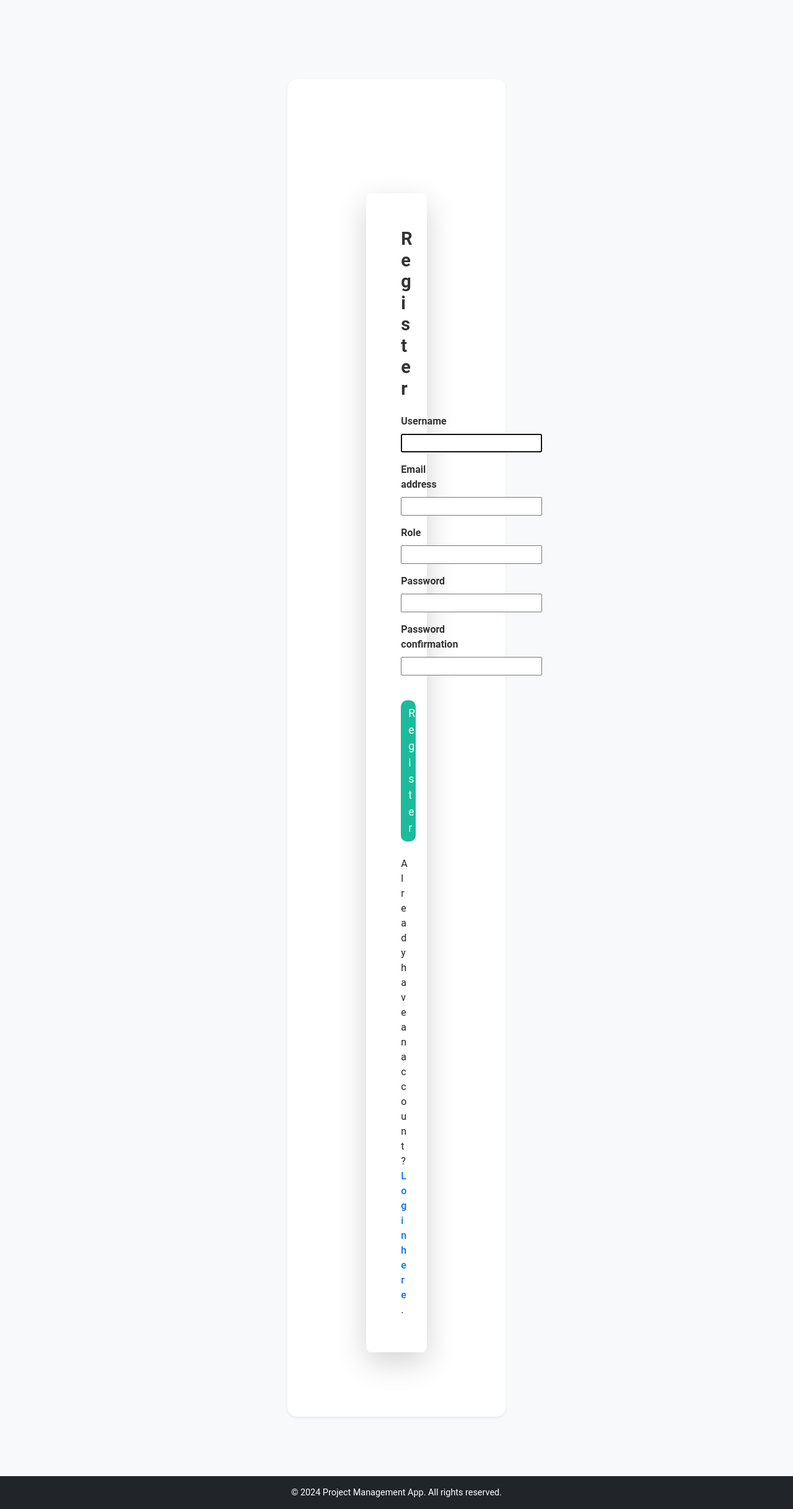
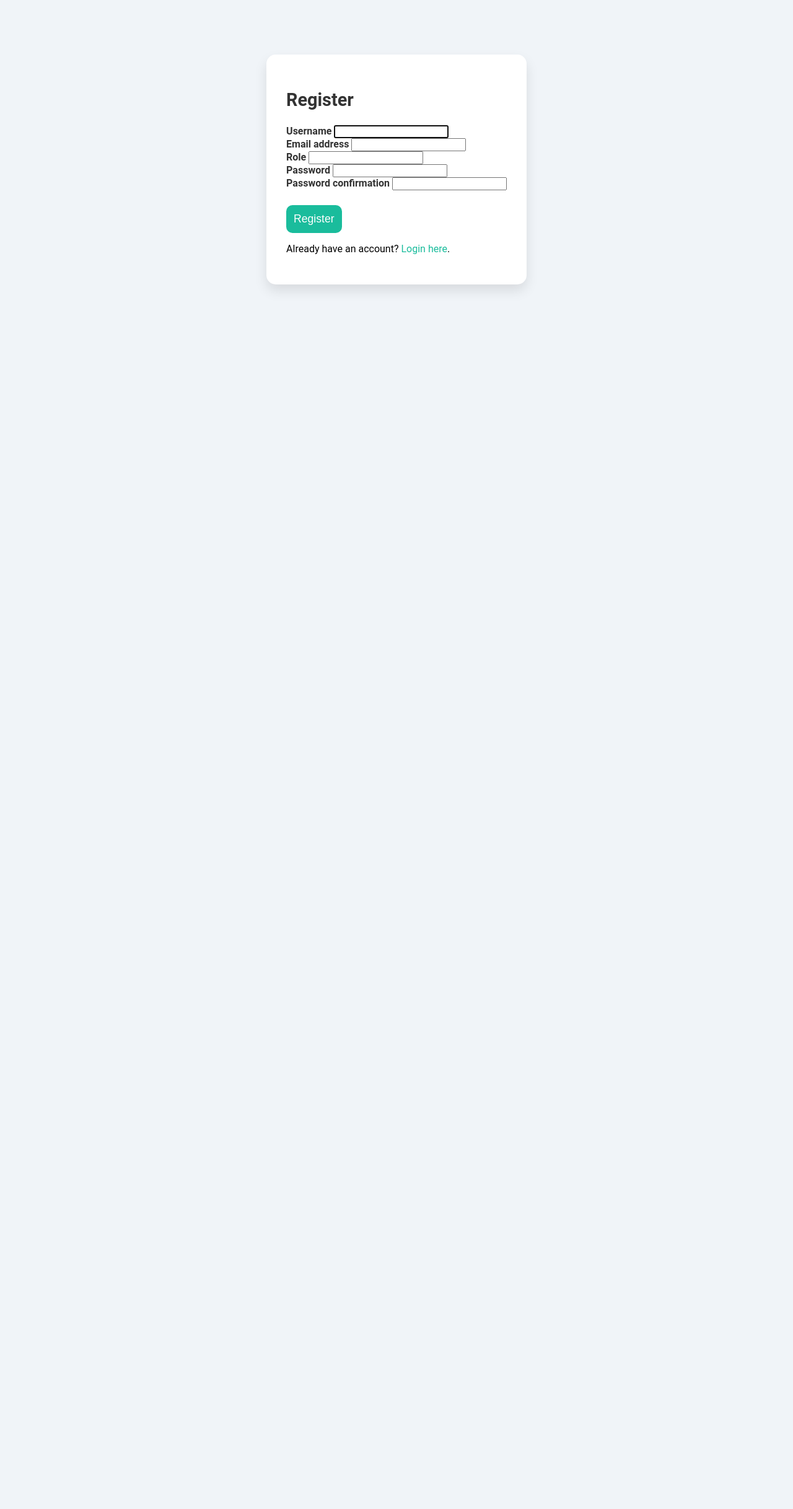
Before and after one commit to yosaiy1/Project-Management-System, a Django app: page /projects/register/ in a window 1280 px wide. Shown: the whole page at 62% size. After the commit the page ends 469 px from the top, so only its background shows below. Run offline with Django 5.2, Linux system fonts and the light colour scheme.

Commit message:
removed auth base

```diff
--- a/projects/templates/auth_base.html
+++ /dev/null
@@ -1,44 +0,0 @@
-<!DOCTYPE html>
-<html lang="en">
-
-<head>
-    <meta charset="UTF-8">
-    <meta name="viewport" content="width=device-width, initial-scale=1.0">
-    <title>{% block title %}Authentication{% endblock %}</title>
-
-    {% load static %}
-
-    <!-- Bootstrap CSS -->
-    <link href="https://cdn.jsdelivr.net/npm/bootstrap@5.3.0/dist/css/bootstrap.min.css" rel="stylesheet">
-
-    <!-- Custom CSS for Auth Pages -->
-    <link rel="stylesheet" href="{% static 'css/auth.css' %}">
-
-    {% block extra_css %}{% endblock %}
-</head>
-
-<body class="d-flex flex-column min-vh-100 bg-light">
-    <!-- Main Content -->
-    <main class="flex-grow-1 d-flex align-items-center justify-content-center py-5">
-        <div class="container" style="max-width: 400px;">
-            <!-- Card for Login/Register Form -->
-            <div class="card shadow-sm border-0">
-                <div class="card-body p-4">
-                    {% block content %}{% endblock %}
-                </div>
-            </div>
-        </div>
-    </main>
-
-    <!-- Footer -->
-    <footer class="bg-dark text-white text-center py-3 mt-auto">
-        <p class="mb-0">&copy; 2024 Project Management App. All rights reserved.</p>
-    </footer>
-
-    <!-- Bootstrap JS -->
-    <script src="https://cdn.jsdelivr.net/npm/bootstrap@5.3.0/dist/js/bootstrap.bundle.min.js"></script>
-
-    {% block extra_js %}{% endblock %}
-</body>
-
-</html>
--- a/projects/templates/registration/login.html
+++ b/projects/templates/registration/login.html
@@ -1,5 +1,3 @@
-{% extends 'auth_base.html' %}
-
 {% load static %}
 
 {% block extra_css %}
--- a/projects/templates/registration/register.html
+++ b/projects/templates/registration/register.html
@@ -1,5 +1,3 @@
-{% extends 'auth_base.html' %}
-
 {% load static %}
 
 {% block extra_css %}
--- a/static/css/auth.css
+++ /dev/null
@@ -1,103 +0,0 @@
-/* General Styles for Authentication Pages */
-body {
-    background-color: #f4f4f9;
-    font-family: 'Roboto', sans-serif;
-}
-
-/* Main Content (Centering the Form) */
-main {
-    min-height: 100vh;
-}
-
-.container {
-    max-width: 400px;
-}
-
-/* Card Styling */
-.card {
-    border-radius: 10px;
-}
-
-.card-body {
-    padding: 2rem;
-}
-
-/* Heading Styles */
-h2 {
-    font-size: 1.5rem;
-    font-weight: 600;
-}
-
-/* Form Field Styles */
-.form-control {
-    border-radius: 8px;
-    padding: 0.75rem;
-    font-size: 1rem;
-    border: 1px solid #ced4da;
-}
-
-.form-control:focus {
-    border-color: #1abc9c;
-    box-shadow: 0 0 0 0.2rem rgba(26, 188, 156, 0.25);
-}
-
-/* Button Styles */
-.btn-primary {
-    background-color: #1abc9c;
-    border-color: #1abc9c;
-    padding: 0.75rem;
-    border-radius: 8px;
-    font-size: 1.1rem;
-}
-
-.btn-primary:hover {
-    background-color: #16a085;
-    border-color: #16a085;
-}
-
-/* Link Styles */
-.link-primary {
-    color: #1abc9c;
-    font-weight: 500;
-}
-
-.link-primary:hover {
-    color: #16a085;
-}
-
-/* Error Message Styles */
-.alert-danger {
-    border-radius: 8px;
-    font-size: 0.9rem;
-}
-
-.text-danger small {
-    font-size: 0.875rem;
-}
-
-/* Footer Styles */
-footer {
-    background-color: #212529;
-    color: #adb5bd;
-    font-size: 0.9rem;
-    padding: 1rem;
-}
-
-/* Responsive Styles */
-@media (max-width: 768px) {
-    .container {
-        padding: 0 15px;
-    }
-
-    h2 {
-        font-size: 1.25rem;
-    }
-
-    .form-control {
-        font-size: 0.9rem;
-    }
-
-    .btn-primary {
-        font-size: 1rem;
-    }
-}
```
Also changed, not shown: db.sqlite3.
